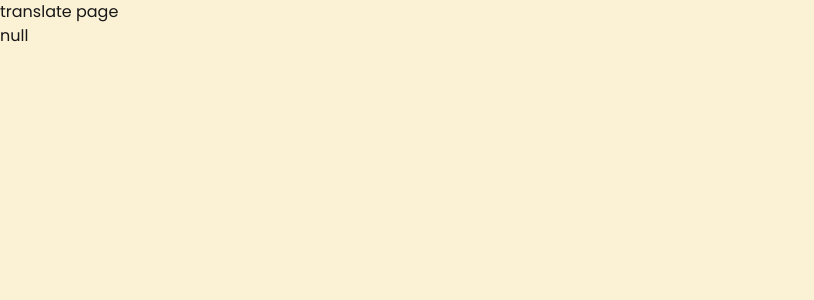
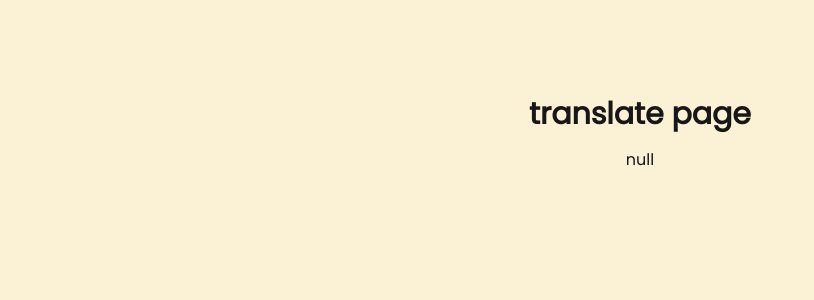
Before and after one commit to kalefed/saywhat, a Next.js app in the folder client/: page /translation in a window 1280 px wide. Shown: the top 300 px of the page, without its empty margins (0-814 px from the left). Built offline with nearby package versions, Linux system fonts and the light colour scheme.

Commit message:
add styling

```diff
--- a/client/app/translation/page.js
+++ b/client/app/translation/page.js
@@ -5,9 +5,9 @@ import useSearchStore from "@/components/searchterm-store";
 export default function Page() {
   const { search_term } = useSearchStore();
   return (
-    <>
-      <p>translate page</p>
+    <div className="flex flex-col my-20 mx-20 items-center">
+      <h1 className="text-center text-3xl py-4 font-bold">translate page</h1>
       <p>{JSON.stringify(search_term)}</p>
-    </>
+    </div>
   );
 }
--- a/client/components/TextInput.js
+++ b/client/components/TextInput.js
@@ -28,8 +28,14 @@ export default function TextInput() {
         placeholder="Text to translate here"
         className="p-2 outline flex-3/4 rounded-md"
         value={sentence}
+        required
       />
-      <button onClick={translateClick}>Translate</button>
+      <button
+        className="border rounded-md border-[#F3571D] text-[#F3571D] py-2 px-4"
+        onClick={translateClick}
+      >
+        Translate
+      </button>
     </form>
   );
 }
```
